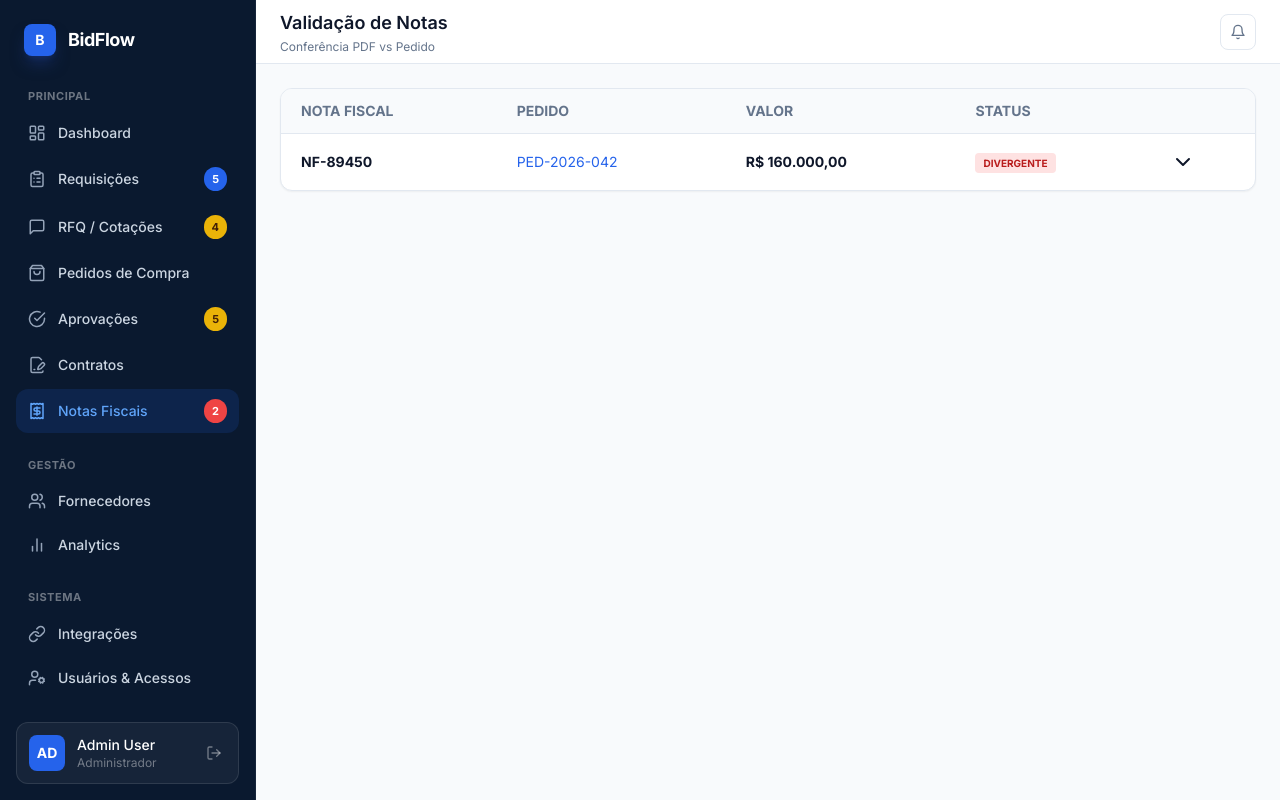
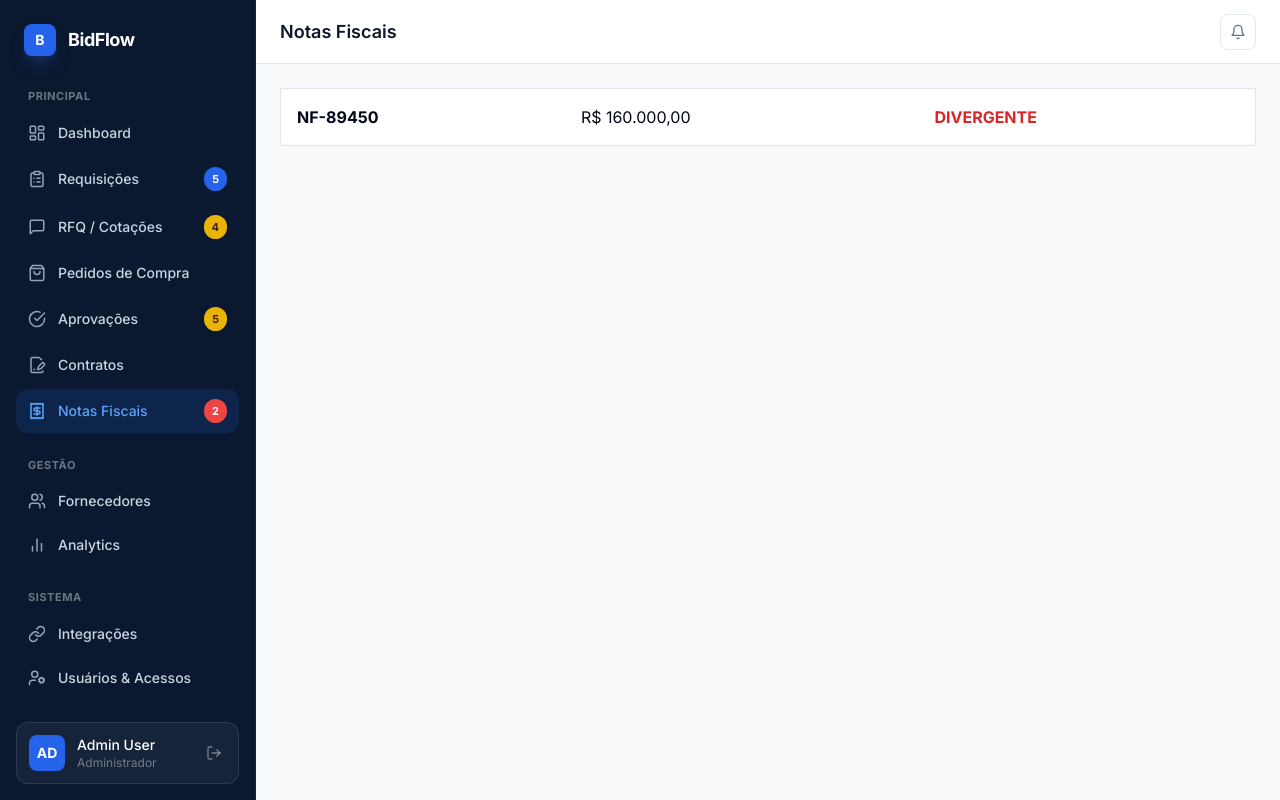
Before and after one commit to srmartins19/portal-compras, a Next.js app: page /notas in a window 1280 px wide. Built offline with nearby package versions, Linux system fonts and the light colour scheme.

Commit message:
Update page.tsx

```diff
--- a/app/notas/page.tsx
+++ b/app/notas/page.tsx
@@ -3,58 +3,26 @@ import React, { useState } from 'react';
 import { Sidebar } from '@/components/layout/sidebar';
 import { Topbar } from '@/components/layout/topbar';
 import { formatCurrency } from '@/lib/utils';
-import { ChevronDown, ChevronUp, FileText, AlertTriangle } from 'lucide-react';
 
 export default function NotasPage() {
   const [expandedId, setExpandedId] = useState<string | null>(null);
-
-  const mockNotas = [
-    { id: 'NF-89450', po: 'PED-2026-042', valor: 160000, status: 'DIVERGENTE' }
-  ];
-
+  const mockNotas = [{ id: 'NF-89450', po: 'PED-042', valor: 160000, status: 'DIVERGENTE' }];
   return (
     <div className="flex min-h-screen bg-slate-50">
-      <Sidebar />
-      <div className="flex-1 ml-64 flex flex-col text-slate-900">
-        <Topbar title="Validação de Notas" subtitle="Conferência PDF vs Pedido" />
-        <main className="flex-1 p-6">
-          <div className="bg-white rounded-xl border border-slate-200 overflow-hidden shadow-sm">
-            <table className="w-full text-left text-sm">
-              <thead className="bg-slate-50 border-b border-slate-200 font-bold text-slate-500 uppercase">
-                <tr>
-                  <th className="px-5 py-3">Nota Fiscal</th>
-                  <th className="px-5 py-3">Pedido</th>
-                  <th className="px-5 py-3">Valor</th>
-                  <th className="px-5 py-3">Status</th>
-                  <th className="px-5 py-3"></th>
+      <Sidebar /><div className="flex-1 ml-64 flex flex-col">
+        <Topbar title="Notas Fiscais" />
+        <main className="p-6">
+          <table className="w-full bg-white rounded-xl border border-slate-200">
+            <tbody>{mockNotas.map(n => (
+              <React.Fragment key={n.id}>
+                <tr className="border-b p-4 cursor-pointer" onClick={() => setExpandedId(expandedId === n.id ? null : n.id)}>
+                  <td className="p-4 font-bold">{n.id}</td>
+                  <td className="p-4">{formatCurrency(n.valor, 'BRL')}</td>
+                  <td className="p-4 text-red-600 font-bold">{n.status}</td>
                 </tr>
-              </thead>
-              <tbody>
-                {mockNotas.map(n => (
-                  <React.Fragment key={n.id}>
-                    <tr className="hover:bg-slate-50 cursor-pointer" onClick={() => setExpandedId(expandedId === n.id ? null : n.id)}>
-                      <td className="px-5 py-4 font-bold">{n.id}</td>
-                      <td className="px-5 py-4 text-blue-600">{n.po}</td>
-                      <td className="px-5 py-4 font-bold">{formatCurrency(n.valor, 'BRL')}</td>
-                      <td className="px-5 py-4">
-                        <span className="px-2 py-1 rounded bg-red-100 text-red-700 text-[10px] font-bold">{n.status}</span>
-                      </td>
-                      <td className="px-5 py-4">{expandedId === n.id ? <ChevronUp /> : <ChevronDown />}</td>
-                    </tr>
-                    {expandedId === n.id && (
-                      <tr className="bg-slate-50">
-                        <td colSpan={5} className="p-4 px-10">
-                          <div className="flex items-center gap-2 text-red-600 text-xs font-bold">
-                            <AlertTriangle size={14}/> Divergência encontrada: Quantidade na nota superior ao pedido.
-                          </div>
-                        </td>
-                      </tr>
-                    )}
-                  </React.Fragment>
-                ))}
-              </tbody>
-            </table>
-          </div>
+              </React.Fragment>
+            ))}</tbody>
+          </table>
         </main>
       </div>
     </div>
```
